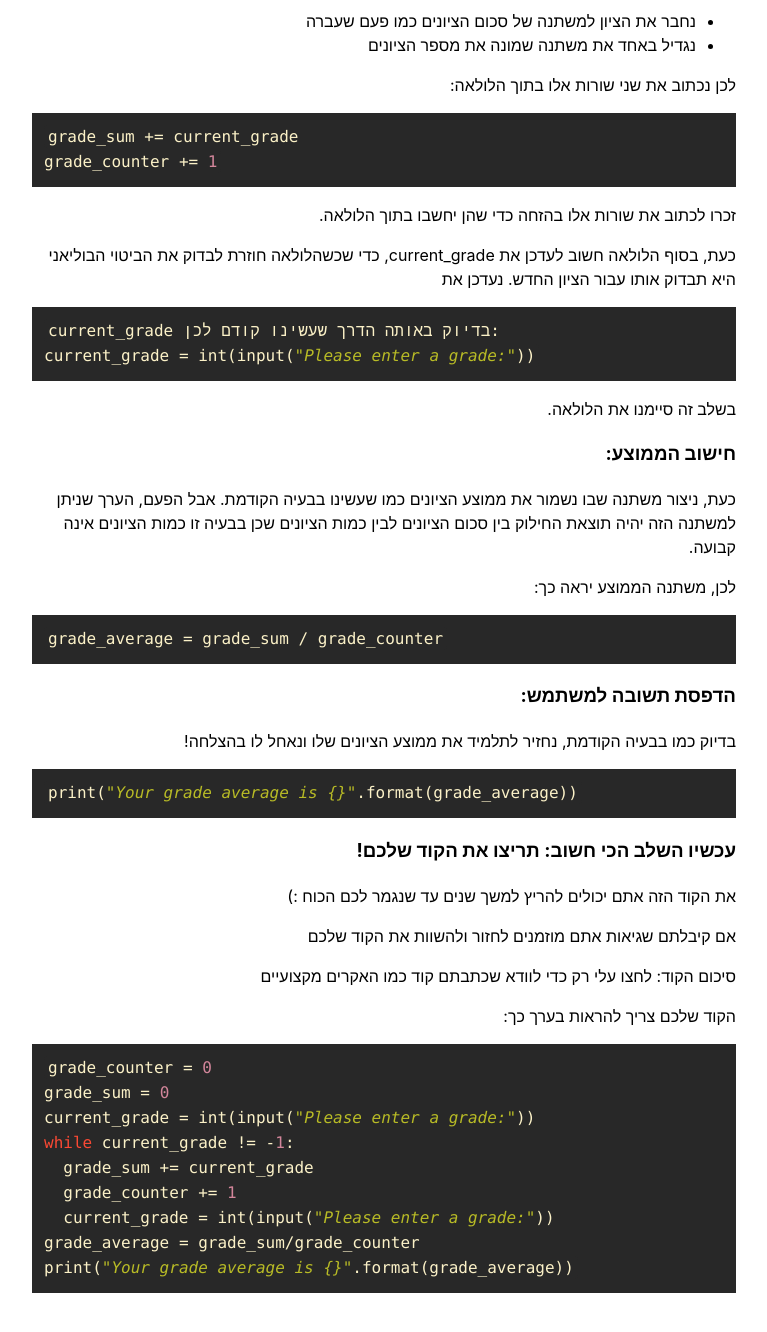
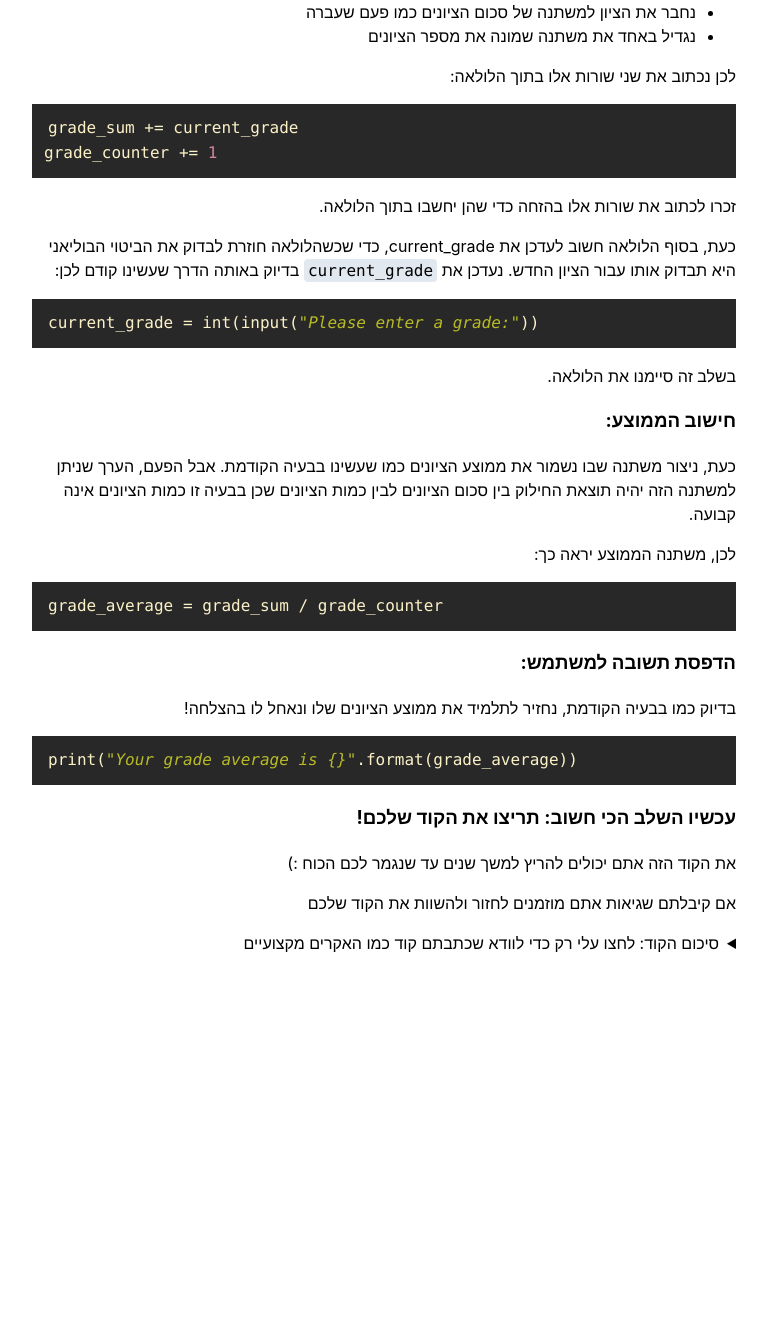
Before and after one commit to sheepsixteen/schools, a Jekyll site: the page built from _posts/2020-10-03-lesson-6.md, in a window 1280 px wide and 1400 px high, scrolled down 5337 px. Shown: the top 1332 px of the window, without its empty margins (256-1023 px from the left). Built offline with Jekyll 4.4.1, drawn with Linux system fonts in a browser that asks for light colours; nearby versions of some CDN libraries; a script that is not in the unit is left out; after the commit the page ends 6388 px from its top, so only the background shows below that; some of the changed text lies outside the part shown.

Commit message:
Fix lesson 6 formatting issues

````diff
--- a/_posts/2020-10-03-lesson-6.md
+++ b/_posts/2020-10-03-lesson-6.md
@@ -9,7 +9,7 @@
 
 אם בשנה הזו היו לתלמיד 4 מבחנים, הוא יצטרך לסכום את ציוני המבחנים האלו ולחלק את הסכום ב4
 
-לדוגמה, אם הציונים שלו הם: 82, 79, 84, 91 הממוצע שלו יהיה 4/(82+79+84+91)= 84
+לדוגמה, אם הציונים שלו הם: `82`, `79`, `84`, `91` הממוצע שלו יהיה 4/(82+79+84+91)= 84
 
 נפרק את הבעייה לחתיכות:
 -----------------------
@@ -57,10 +57,7 @@
 
 ```python
 for i in range(מספר):
-	קוד
-	שאנחנו
-	חוזרים
-	עליו
+  # קוד שאנחנו חוזרים עליו
 ```
 
 לפני שנסביר איך לולאת הfor עובדת, נזכיר איך הפונקציה `range()` עובדת:
@@ -106,7 +103,7 @@
 כעת, ניצור משתנה שבו נשמור את ממוצע הציונים. הערך שניתן למשתנה זה יהיה תוצאת החילוק של סכום הציונים בארבע.
 
 ```python
-grade_average = grade_sum/4
+grade_average = grade_sum / 4
 ```
 
 הדפסת תשובה למשתמש:
@@ -191,7 +190,7 @@
 
 ```python
 while ביטוי בוליאני:
-  פקודות בתוך הלולאה
+  # פקודות בתוך הלולאה
 ```
 
 נזכיר שביטוי בוליאני הוא שורת קוד שיכולה להחזיר אמת או שקר, לדוגמה: 5>9 הינו
@@ -208,6 +207,7 @@
 
 ```python
 num = int(input("Please enter a number:"))
+
 while num != -1:
   print(“hi”)
   num = int(input("Please enter a number:"))
@@ -238,10 +238,10 @@
 
 זכרו לכתוב את שורות אלו בהזחה כדי שהן יחשבו בתוך הלולאה.
 
-כעת, בסוף הלולאה חשוב לעדכן את current_grade, כדי שכשהלולאה חוזרת לבדוק את הביטוי הבוליאני היא תבדוק אותו עבור הציון החדש. נעדכן את
+כעת, בסוף הלולאה חשוב לעדכן את current_grade, כדי שכשהלולאה חוזרת לבדוק את
+הביטוי הבוליאני היא תבדוק אותו עבור הציון החדש. נעדכן את `current_grade` בדיוק באותה הדרך שעשינו קודם לכן:
 
 ```python
-current_grade בדיוק באותה הדרך שעשינו קודם לכן:
 current_grade = int(input("Please enter a grade:"))
 ```
 
@@ -265,12 +265,20 @@
 print("Your grade average is {}".format(grade_average))
 ```
 
+
 ### עכשיו השלב הכי חשוב: תריצו את הקוד שלכם!
+
 את הקוד הזה אתם יכולים להריץ למשך שנים עד שנגמר לכם הכוח :)
 
 אם קיבלתם שגיאות אתם מוזמנים לחזור ולהשוות את הקוד שלכם
 
+<details>
+<summary>
+
 סיכום הקוד: לחצו עלי רק כדי לוודא שכתבתם קוד כמו האקרים מקצועיים
+
+</summary>
+
 
 הקוד שלכם צריך להראות בערך כך:
 
@@ -278,10 +286,14 @@
 grade_counter = 0
 grade_sum = 0
 current_grade = int(input("Please enter a grade:"))
+
 while current_grade != -1:
   grade_sum += current_grade
   grade_counter += 1
   current_grade = int(input("Please enter a grade:"))
+
 grade_average = grade_sum/grade_counter
 print("Your grade average is {}".format(grade_average))
 ```
+
+</details>
````
Also changed, not shown: other parts of _posts/2020-10-03-lesson-6.md (+6 -4 lines).
